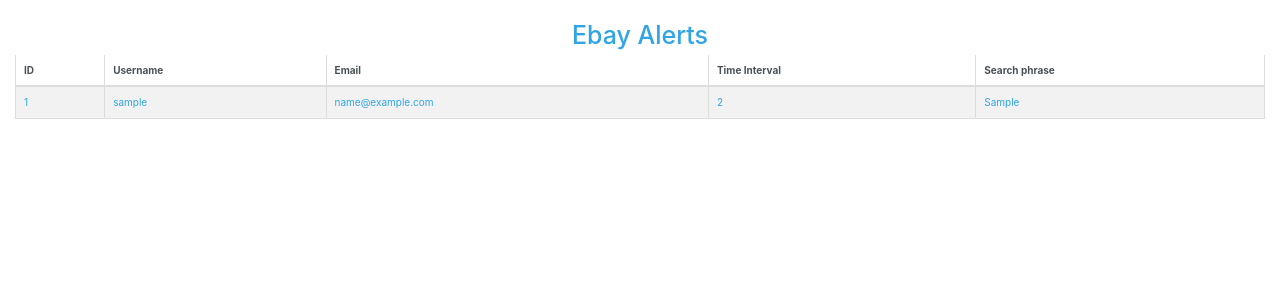
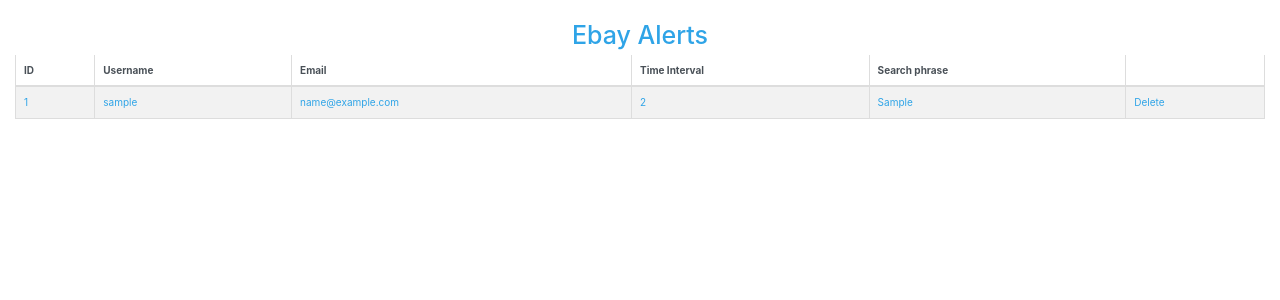
Before and after one commit to hdinkel/cci, a Django app: page /alerts/ in a window 1280 px wide. Shown: the part 62-362 px from the top of the page. Run offline with Django 3.2, Linux system fonts and the light colour scheme; tables that the repository leaves empty hold one stand-in row (values such as "Sample post"); some libraries are stand-ins or nearby versions.

Commit message:
add delete button

```diff
--- a/alerts/templates/alerts/alert_list.html
+++ b/alerts/templates/alerts/alert_list.html
@@ -15,6 +15,7 @@
                   <th class="header"> Email <i class="icon-sort"></i></th>
                   <th class="header"> Time Interval<i class="icon-sort"></i></th>
                   <th class="header"> Search phrase <i class="icon-sort"></i></th>
+                  <th class="header"> </th>
                 </tr>
             </thead>
             <tbody>
@@ -25,6 +26,7 @@
                         <td><a href="/alerts/{{a.pk}}">{{a.user_email}}</a></td>
                         <td><a href="/alerts/{{a.pk}}">{{a.update_time}}</a></td>
                         <td><a href="/alerts/{{a.pk}}">{{a.phrase}}</a></td>
+                        <td><a href="/alerts/{{a.pk}}/delete">Delete</a></td>
                     </tr>
                     {% endfor %}
 
--- a/alerts/urls.py
+++ b/alerts/urls.py
@@ -8,5 +8,5 @@
 urlpatterns = (
     path('', views.AlertList.as_view(), name='alert_list'),
     path('new', views.AlertCreate.as_view(), name='alert_create'),
-    path('{int:pk}', views.AlertUpdate.as_view(), name='alert_update'),
-    path('{pk}/delete', views.AlertDelete.as_view(), name='alert_delete'),)
+    path('<int:pk>', views.AlertUpdate.as_view(), name='alert_update'),
+    path('<int:pk>/delete', views.AlertDelete.as_view(), name='alert_delete'),)
```
Also changed, not shown: alerts/templates/alerts/alert_confirm_delete.html (added, +11 -0 lines).
